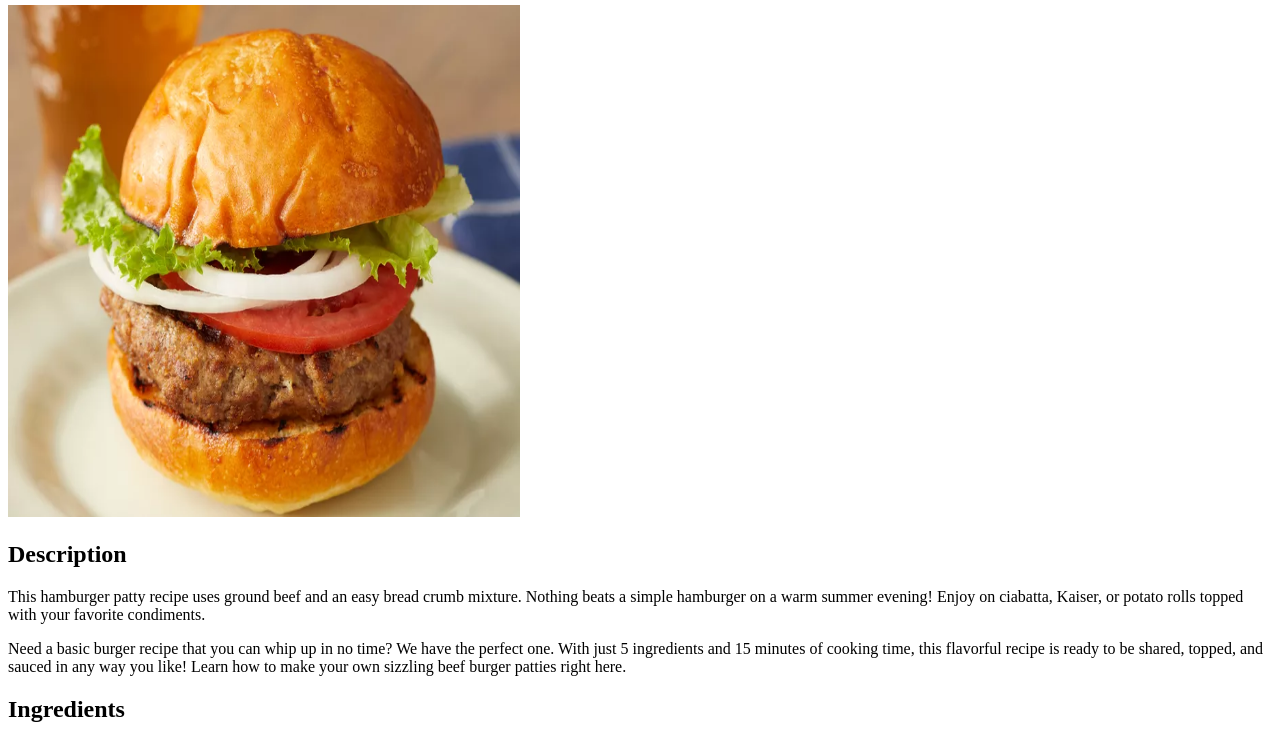
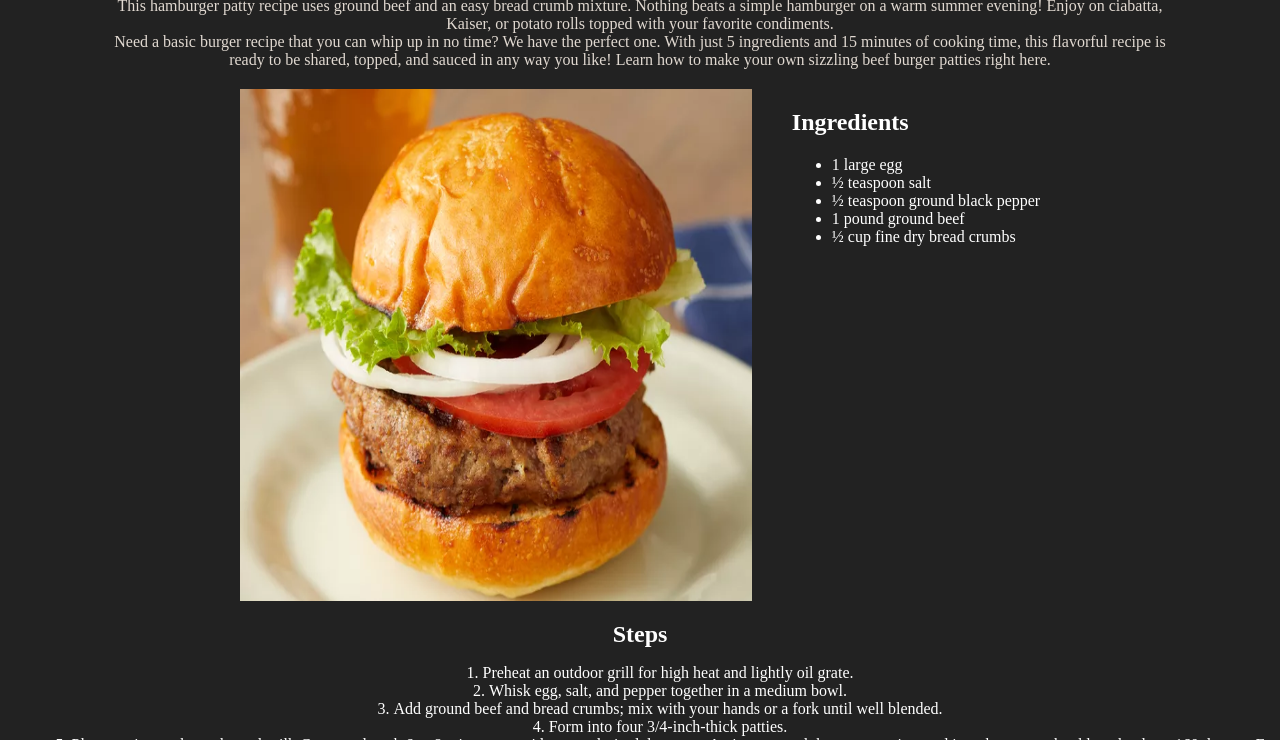
Before and after one commit to brianjturner/odin-recipes, a plain HTML site: page recipes/burger.html in a window 1280 px wide. Shown: the part 75-815 px from the top of the page. Drawn offline with Linux system fonts and the light colour scheme.

Commit message:
Style burger recipe

```diff
--- /dev/null
+++ b/css/burger.css
@@ -0,0 +1,34 @@
+body {
+  background-color: #222222;
+  color: white;
+  display: flex;
+  flex-direction: column;
+}
+
+p {
+  color: #e1d9d1;
+}
+
+.flex {
+  display: flex;
+  flex-direction: row;
+  margin: auto;
+}
+
+.flex .center {
+  margin: 20px;
+}
+
+.center-text,
+ol li {
+  text-align: center;
+  margin: auto;
+}
+
+.center-text {
+  width: 85%;
+}
+
+ol li {
+  list-style-position: inside;
+}
--- a/recipes/burger.html
+++ b/recipes/burger.html
@@ -3,27 +3,31 @@
   <head>
     <meta charset="UTF-8" />
     <title>The Perfect Basic Burger</title>
+    <link rel="stylesheet" href="../css/burger.css" />
   </head>
   <body>
-    <h1>The Perfect Basic Burger</h1>
+    <h1 class="center-text">The Perfect Basic Burger</h1>
+    <h2 class="center-text">Description</h2>
+    <p class="center-text">
+      This hamburger patty recipe uses ground beef and an easy bread crumb
+      mixture. Nothing beats a simple hamburger on a warm summer evening! Enjoy
+      on ciabatta, Kaiser, or potato rolls topped with your favorite condiments.
+    </p>
+    <p class="center-text">
+      Need a basic burger recipe that you can whip up in no time? We have the
+      perfect one. With just 5 ingredients and 15 minutes of cooking time, this
+      flavorful recipe is ready to be shared, topped, and sauced in any way you
+      like! Learn how to make your own sizzling beef burger patties right here.
+    </p>
+    <div class="flex">
       <img
         src="../images/burger.jpg"
         alt="Image of a burger"
         height="512"
         width="512"
+        class="center"
       />
-    <h2>Description</h2>
-    <p>
-      This hamburger patty recipe uses ground beef and an easy bread crumb
-      mixture. Nothing beats a simple hamburger on a warm summer evening! Enjoy
-      on ciabatta, Kaiser, or potato rolls topped with your favorite condiments.
-    </p>
-    <p>
-      Need a basic burger recipe that you can whip up in no time? We have the
-      perfect one. With just 5 ingredients and 15 minutes of cooking time, this
-      flavorful recipe is ready to be shared, topped, and sauced in any way you
-      like! Learn how to make your own sizzling beef burger patties right here.
-    </p>
+      <div class="center">
         <h2>Ingredients</h2>
         <ul>
           <li>1 large egg</li>
@@ -32,7 +36,10 @@
           <li>1 pound ground beef</li>
           <li>½ cup fine dry bread crumbs</li>
         </ul>
-    <h2>Steps</h2>
+      </div>
+    </div>
+    <div>
+      <h2 class="center-text">Steps</h2>
       <ol>
         <li>Preheat an outdoor grill for high heat and lightly oil grate.</li>
         <li>Whisk egg, salt, and pepper together in a medium bowl.</li>
@@ -42,12 +49,13 @@
         </li>
         <li>Form into four 3/4-inch-thick patties.</li>
         <li>
-        Place patties on the preheated grill. Cover and cook 6 to 8 minutes per
-        side, or to desired doneness. An instant-read thermometer inserted into
-        the center should read at least 160 degrees F (70 degrees C).
+          Place patties on the preheated grill. Cover and cook 6 to 8 minutes
+          per side, or to desired doneness. An instant-read thermometer inserted
+          into the center should read at least 160 degrees F (70 degrees C).
         </li>
         <li>Serve hot and enjoy!</li>
       </ol>
-    <a href="../index.html">Home</a>
+    </div>
+    <a href="../index.html"><p class="center-text">Home</p></a>
   </body>
 </html>
```
Lines whose indentation alone changed are shown as unchanged.
